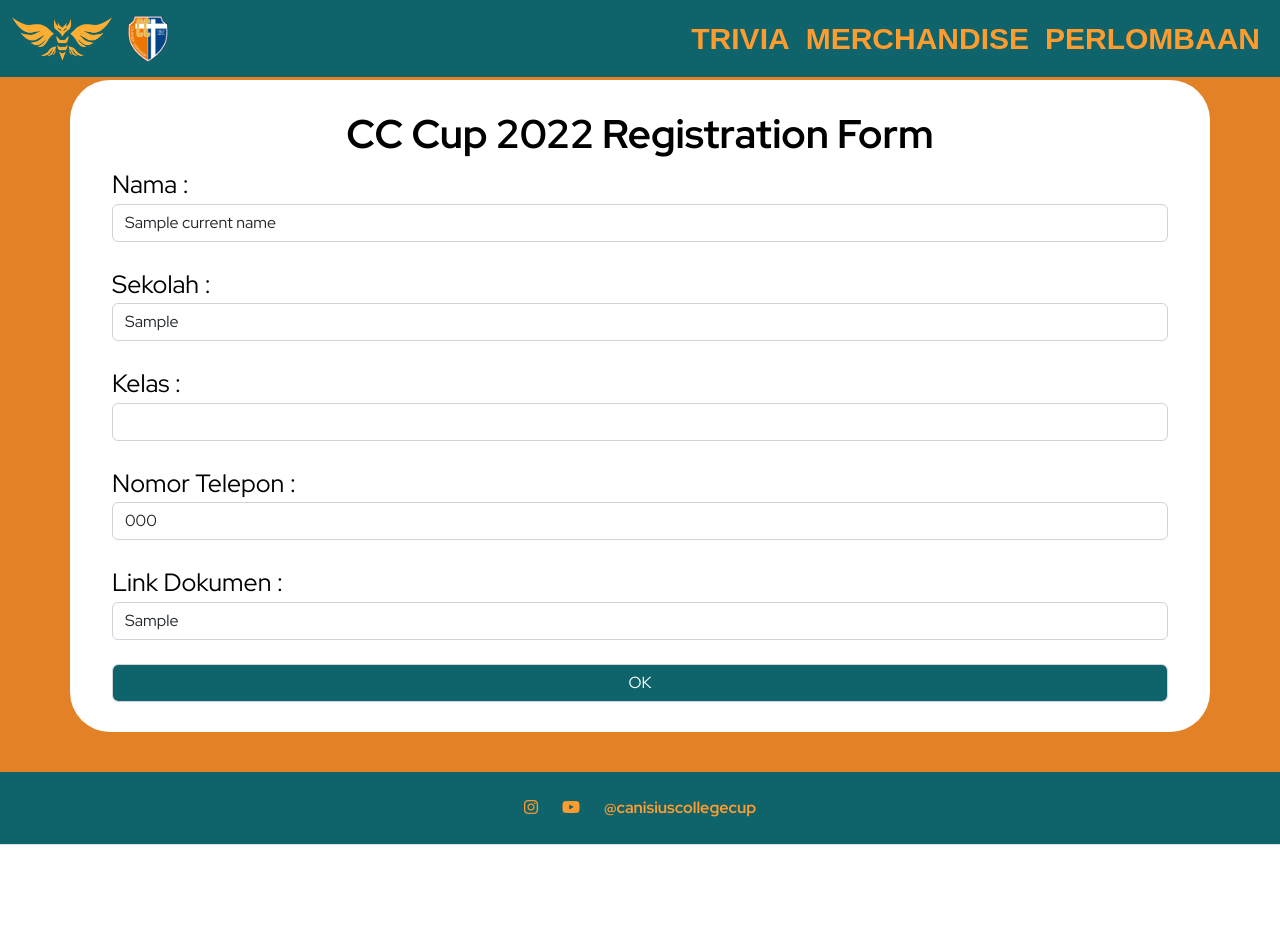
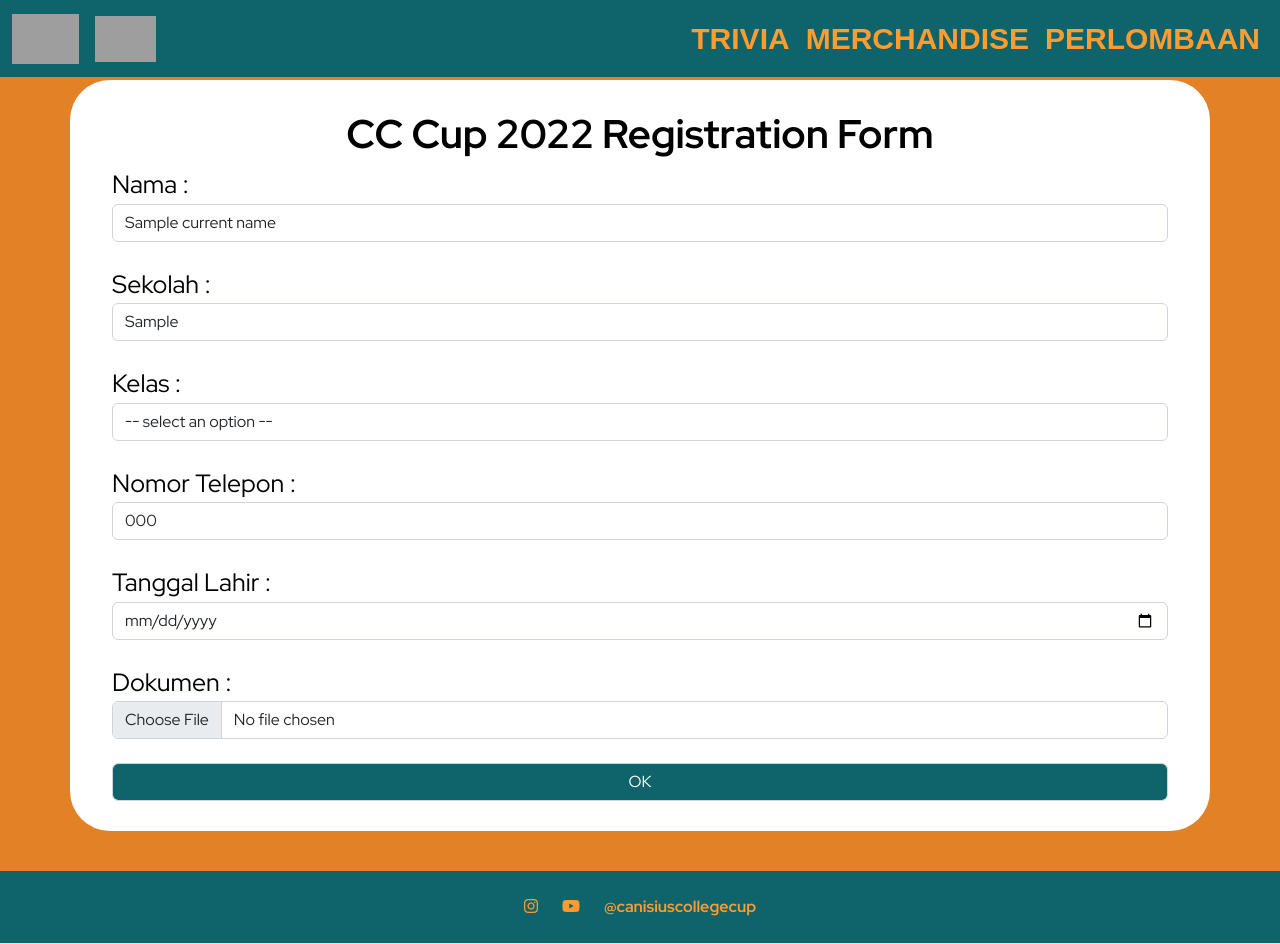
Before and after one commit to MetalPower26/django-clone, a Django app: template regis/templates/regis/index.html in a window 1280 px wide. Before the commit the page ends 845 px from the top, so only its background shows below. Run offline with Django 4.2, Linux system fonts and the light colour scheme; the template is opened without the code that fills it: most values are stand-ins (such as "Sample title", 1, 10 or a date in 2020); lists and menus that the app fills with data are empty; some libraries are stand-ins or nearby versions; some web fonts are replaced; grey boxes are pictures that could not be loaded.

Commit message:
Update index.html
Update isi form

```diff
--- a/regis/templates/regis/index.html
+++ b/regis/templates/regis/index.html
@@ -15,16 +15,18 @@
 	<link href="{% static 'regis/css/bootstrap.min.css' %}" rel="stylesheet">
 	<script src="{% static 'regis/js/bootstrap.min.js' %}"> </script>
 	<link href="{% static 'regis/style.css' %}" rel="stylesheet">
+	<link href="{% static 'regis/formstyle.css' %}" rel="stylesheet">
 </head>
 <body>
+
 	<header style="background-color: #0F636B;">
         <nav class="navbar navbar-expand-lg font-23xx">
             <div class="container-fluid">
                 <a class="navbar-brand" href="#">
-                    <img src="{% static 'regis/img/Logo CC Cup 22_color-orange.png' %}" alt="" width="100" height="50">
+                    <img src="{% static 'regis/img/Logo CC Cup 22_color-blank 1.webp' %}" alt="" height="50">
                 </a>
                 <a class="navbar-brand" href="#">
-                    <img src="{% static 'regis/img/logocc.PNG' %}" alt="" width="40" height="46">
+                    <img src="{% static 'regis/img/Logo CC White 1.webp' %}" alt="" height="46">
                 </a>
 
                 <button class="navbar-toggler" type="button" data-bs-toggle="collapse"
@@ -56,7 +58,7 @@
         </nav>
     </header>
 
-    <div class="container main">
+	<div class="container main">
         <h1 class="bold center"> CC Cup 2022 Registration Form </h1>
 		<form class="container" action="{% url 'regis:data' field %}" method="post" enctype="multipart/form-data">
 			{% csrf_token %}
@@ -70,7 +72,12 @@
 			</div>
 			<div class="form-group">
 				<label for="grade"> Kelas : </label> <label class="errortag"> {{ error_grade }} </label>
-				<select id="grade" name="grade" class="form-control">
+				<select class="form-control" id="grade" name="grade">
+				{% if current_grade == '' %}
+				<option readonly="true" selected value=""> -- select an option -- </option>
+				{% else %}
+				<option readonly="true" value=""> -- select an option -- </option>
+				{% endif %}
 				{% for grade in GRADE_CHOICES %}
 					{% if grade == current_grade %}
 						<option value="{{ grade }}" selected> {{ grade }} </option>
@@ -85,14 +92,18 @@
 				<input class="form-control" id="phone" type="text" name="phone" value="{{ current_phone }}"> <br>
 			</div>
 			<div class="form-group">
-				<label for="docs"> Link Dokumen : </label> <label class="errortag"> {{ error_docs }} </label>
-				<input class="form-control" id="docs" type="text" name="docs" value="{{ current_docs }}"> <br>
+				<label for="birthday"> Tanggal Lahir : </label> <label class="errortag"> {{ error_birthday }} </label>
+				<input class="form-control" id="birthday" type="date" name="birthday" value="{{ current_birthday }}"> <br>
+			</div>
+			<div class="form-group">
+				<label for="docs"> Dokumen : </label> <label class="errortag"> {{ error_docs }} </label>
+				<input class="form-control" id="docs" type="file" name="docs" value="{{ current_docs }}"> <br>
 			</div>
 			<input class="form-control submit" type="submit" value="OK">
 		</form>
-    </div>
+	</div>
 
-    <footer class="text-center text-lg-start text-muted">
+	<footer class="text-center text-lg-start text-muted">
         <section class="p-md-4 border-bottom">
             <ul class="nav justify-content-center">
                 <li class="nav-item">
```
